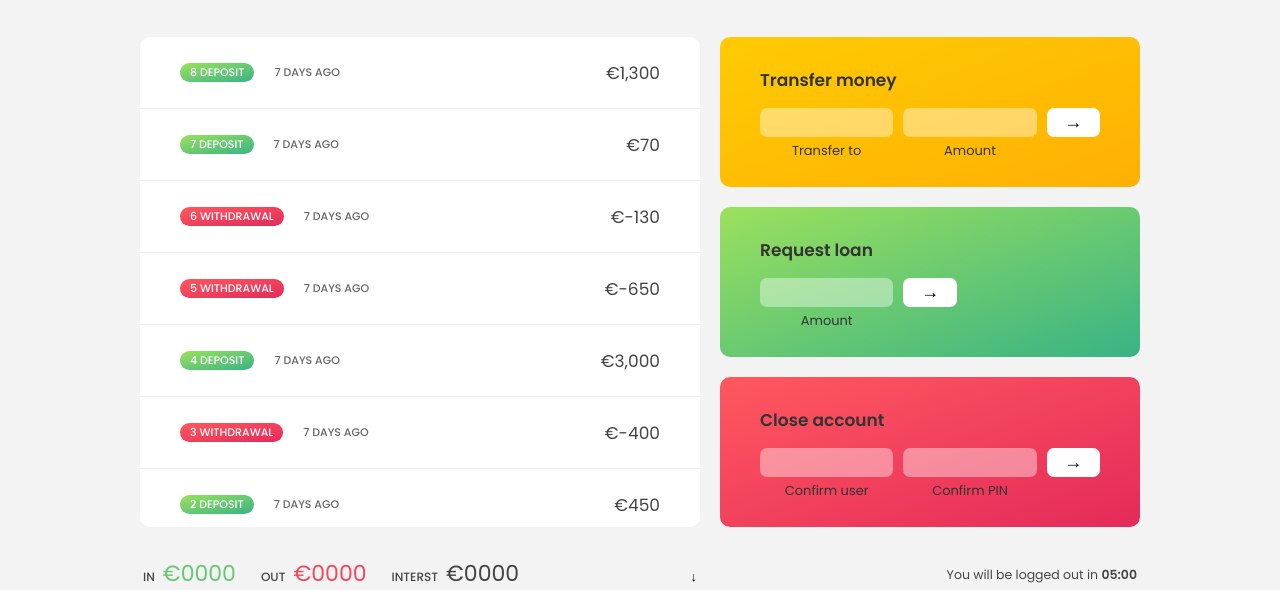
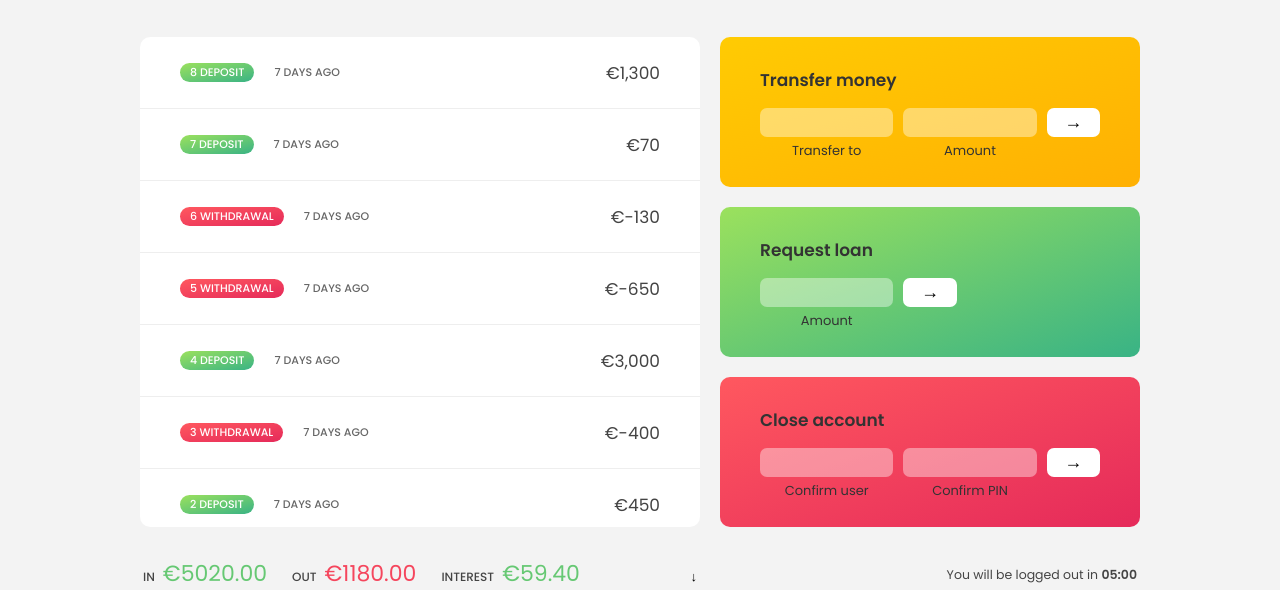
Before and after one commit to Vomitatrix/javascript-project-bankist-app, a plain HTML site: page index.html in a window 1280 px wide. Shown: the part 237-827 px from the top of the page. Drawn offline with Linux system fonts and the light colour scheme.

Commit message:
Added calcDisplaySummary function

```diff
--- a/index.html
+++ b/index.html
@@ -42,8 +42,8 @@
             <p class="summary__value summary__value--in">€0000</p>
             <p class="summary__label">OUT</p>
             <p class="summary__value summary__value--out">€0000</p>
-            <p class="summary__label">INTERST</p>
-            <p class="summary__value summary_value--interest">€0000</p>
+            <p class="summary__label">INTEREST</p>
+            <p class="summary__value summary__value--interest">€0000</p>
             <button class="btn--sort">&downarrow;</button>
         </div>
 
--- a/script.js
+++ b/script.js
@@ -81,3 +81,23 @@ function createUsernames(accs) {
         acc.username = acc.owner.toLowerCase().split(' ').map(name => name[0]).join('');
     });
 } createUsernames(accounts);
+
+function calcDisplaySummary(acc) {
+    labelSumIn.textContent = '€' + acc.movements
+        .filter(mov => mov > 0)
+        .reduce((acc, mov) => acc + mov, 0)
+        .toFixed(2)
+        .toLocaleString('en-US');
+    labelSumOut.textContent = '€' + acc.movements
+        .filter(mov => mov < 0)
+        .reduce((acc, mov) => acc + Math.abs(mov), 0)
+        .toFixed(2)
+        .toLocaleString('en-US');
+    labelSumInterest.textContent = '€' + acc.movements
+        .filter(mov => mov > 0)
+        .map(mov => mov * acc.interestRate / 100)
+        .filter(int => int >= 1)
+        .reduce((acc, int) => acc + int, 0)
+        .toFixed(2)
+        .toLocaleString('en-US');
+} calcDisplaySummary(account1);
```
